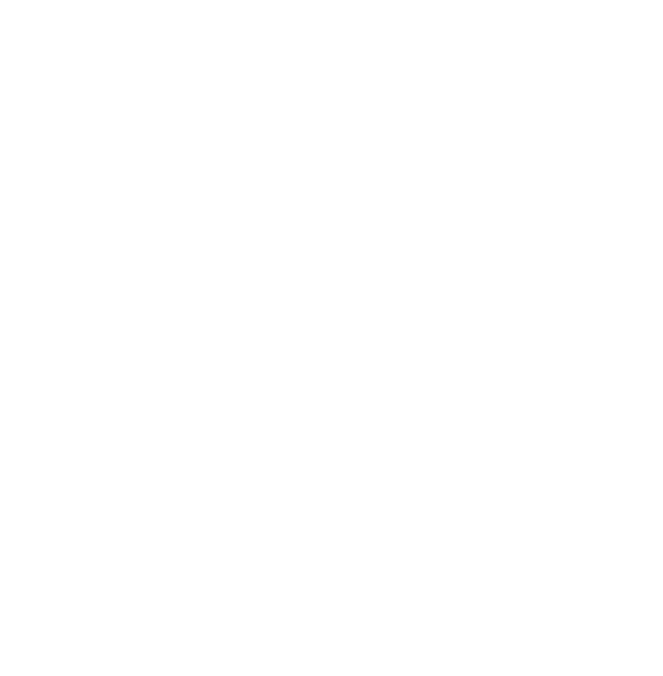
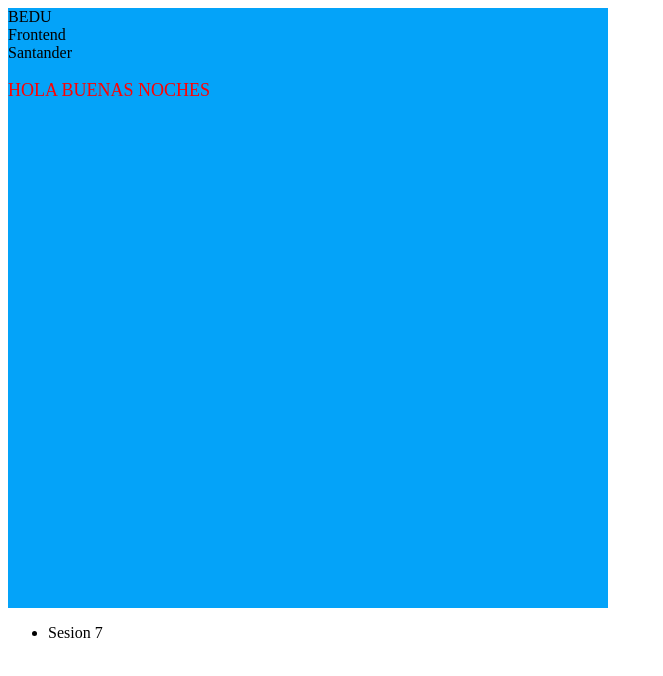
Before and after one commit to ForestKeeperIO/bedu-fullstack, a plain HTML site: page sesion-07/index.html in a window 1280 px wide. Shown: the whole page, without its empty margins (0-663 px from the left). Drawn offline with Linux system fonts and the light colour scheme.

Commit message:
break sesion 07

```diff
--- a/sesion-07/index.html
+++ b/sesion-07/index.html
@@ -0,0 +1,20 @@
+<html>
+    <head>
+        <title>Sesion 07</title>
+        <link rel="stylesheet" href="output.css">
+    </head>
+    <body>
+        <div class="blog">
+            <ul>
+                <li>BEDU</li>
+                <li>Frontend</li>
+                <li>Santander</li>
+            </ul>
+            <p>HOLA BUENAS NOCHES</p>
+        </div>
+
+        <ul>
+            <li>Sesion 7</li>
+        </ul>
+    </body>
+</html>
--- /dev/null
+++ b/sesion-07/sass/global.scss
@@ -0,0 +1,8 @@
+$size: 6px * 100;
+$azul: #04a3f9;
+$verde: #025157;
+
+.hola {
+    background-color: $verde;
+    font-size: large;
+}
--- a/sesion-07/sass/main.scss
+++ b/sesion-07/sass/main.scss
@@ -1,5 +1,20 @@
+@use 'global' as *;
+
 .blog {
-background-color: crimson;
-height: 300px;
-width: 300px;
+    height: $size;
+    width: $size;
+    background-color: $azul;
 }
+
+div {
+    ul {
+        list-style: none;
+        margin: 0;
+        padding: 0;
+    }
+
+    p {
+        color: red;
+        font-size: large;
+    }
+}
```
Also changed, not shown: sesion-07/output.css, 1 other file.
